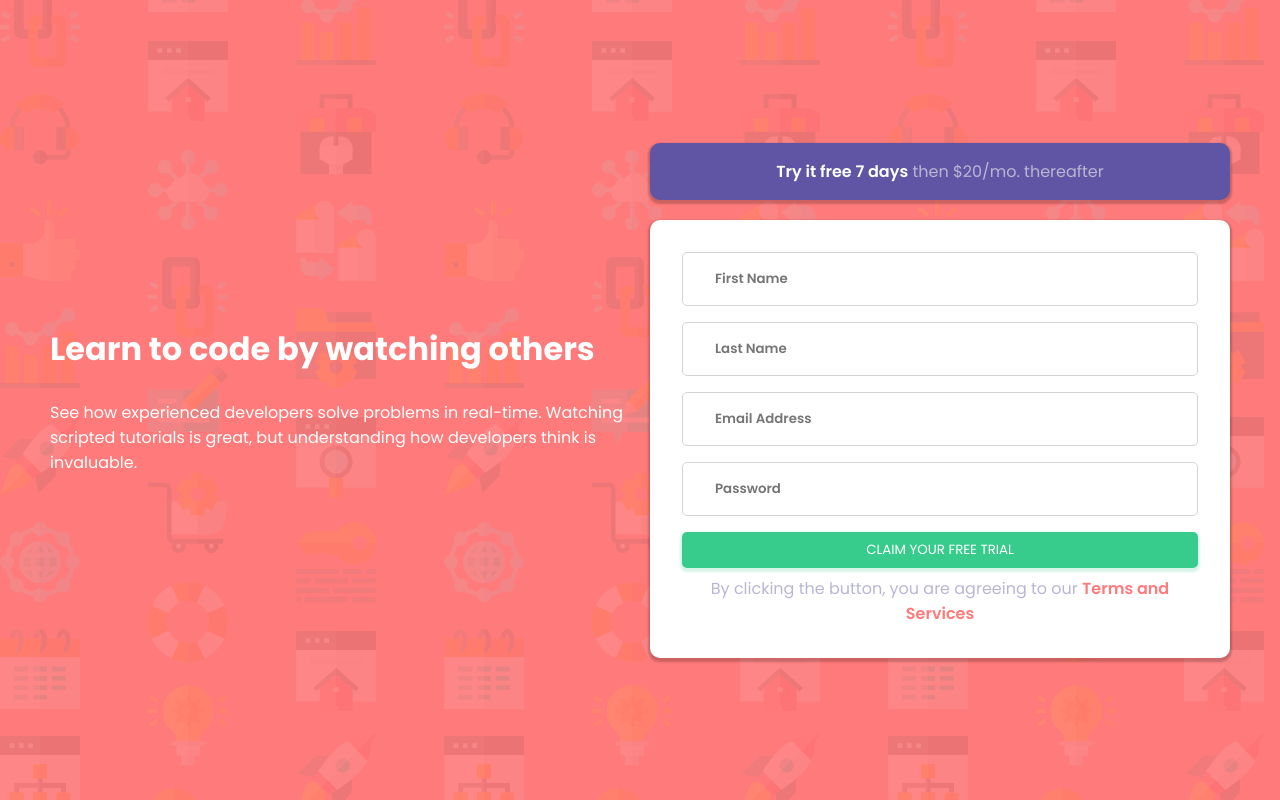
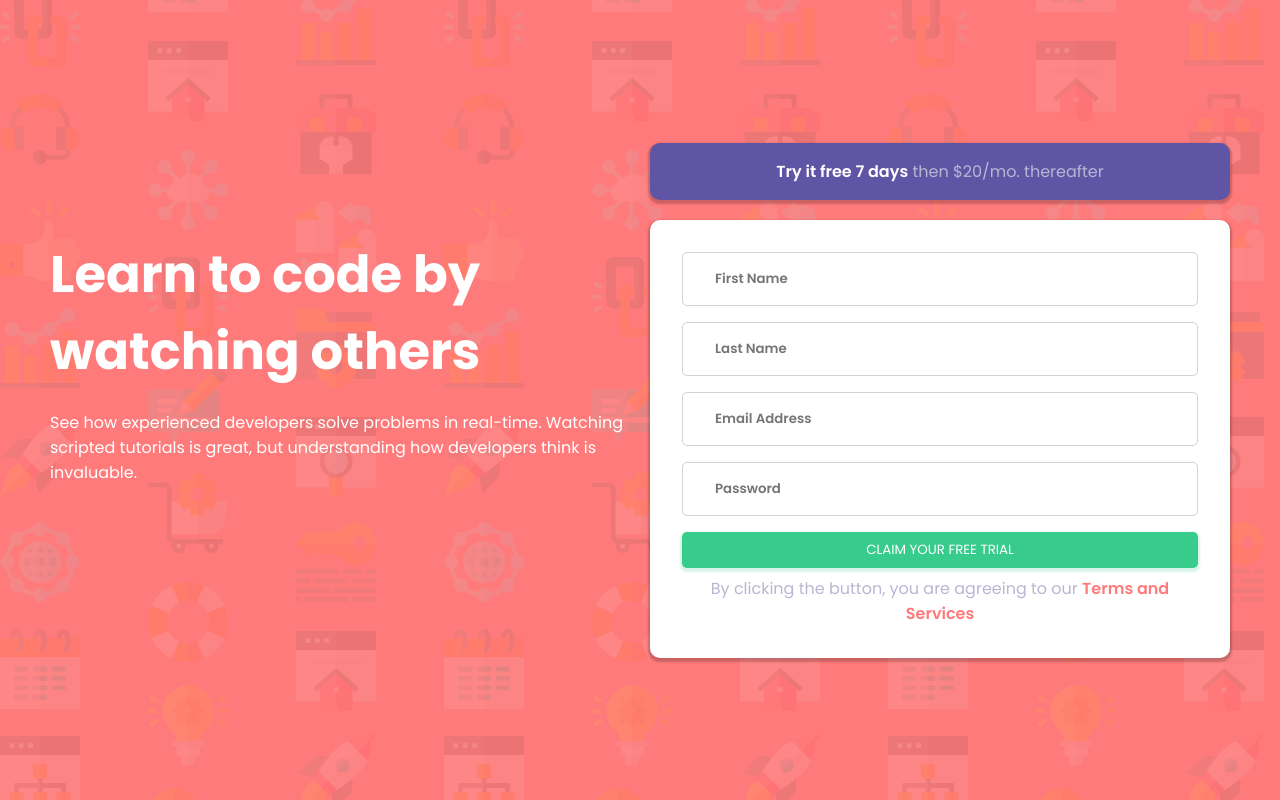
Before and after one commit to Danielhu3/introcomponet, a React (Create React App) app: page / in a window 1280 px wide. Built offline with nearby package versions, Linux system fonts and the light colour scheme.

Commit message:
fixing css

```diff
--- a/src/App.css
+++ b/src/App.css
@@ -49,11 +49,16 @@ body{
                         "description";
   justify-content: center;
   align-self: center;
+  gap: 2rem;
 
 }
 
 .title, .description{
   color: white;
+}
+
+.title{
+  font-size: 3.2em;
 }
 
 
@@ -72,6 +77,7 @@ body{
   padding: 1.6rem;
   text-align: center;
   box-shadow: 0 2px 2px 2px rgba(0 , 0 , 0, 0.2);
+  align-self: center;
 }
 
 .price-info a{
```
